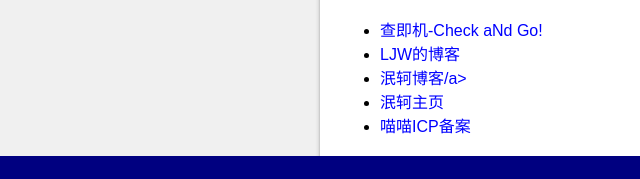
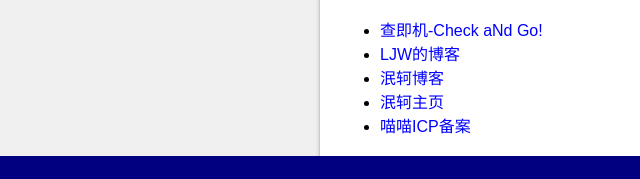
Before and after one commit to Ziyang-Bai/Ziyang-Bai.github.io, a plain HTML site: page index.html in a window 1280 px wide. Shown: the part 288-467 px from the top of the page, 0-640 px from the left. Drawn offline with Linux system fonts and the light colour scheme; grey boxes are pictures that could not be loaded.

Commit message:
Update index.html

```diff
--- a/index.html
+++ b/index.html
@@ -60,7 +60,7 @@
             <ul>
                 <li><a href="https://www.ljnt.xyz" target="_blank">查即机-Check aNd Go!</a></li>
                 <li><a href="https://yiwan.fan" target="_blank">LJW的博客</a></li>
-				<li><a href="https://mknb.cc" target="_blank">泯轲博客/a></li>
+				<li><a href="https://mknb.cc" target="_blank">泯轲博客</a></li>
 				<li><a href="https://www.mknb.cc" target="_blank">泯轲主页</a></li>
 				<li><a href="https://nyaicp.xyz" target="_blank">喵喵ICP备案</a></li>
 
```
